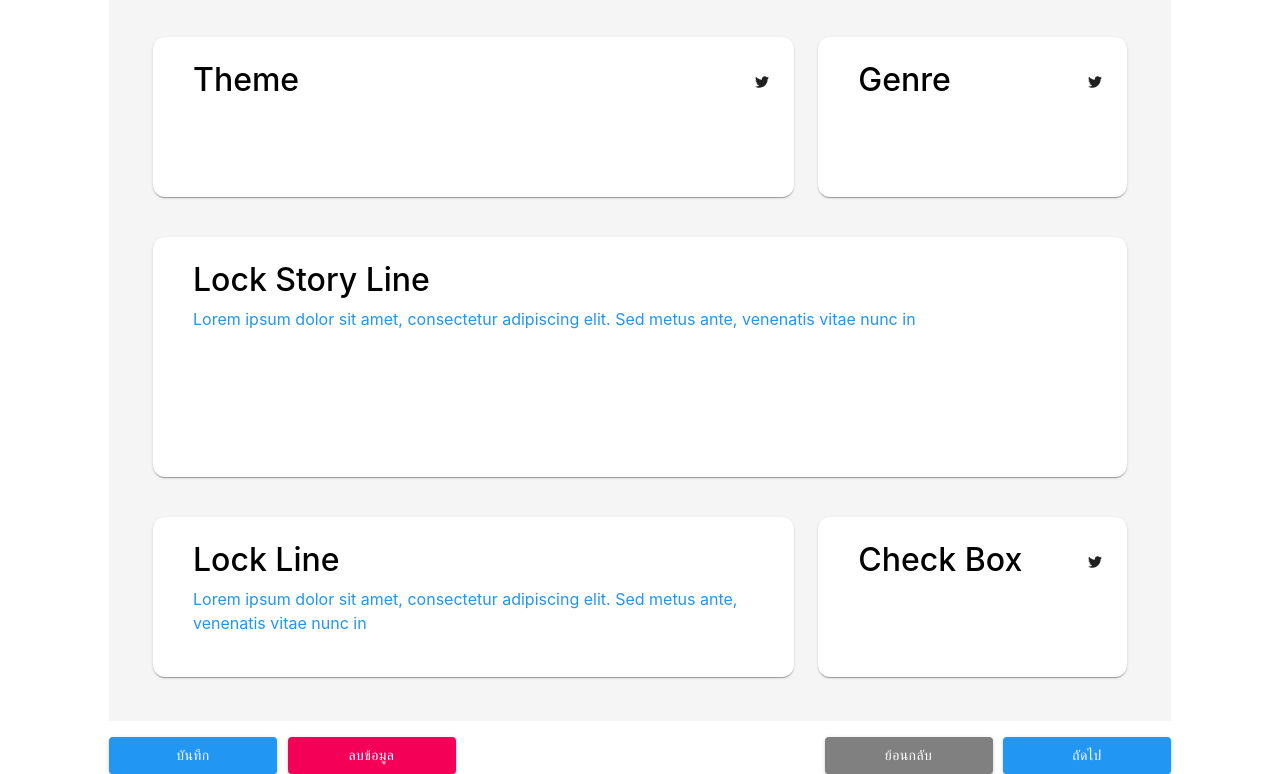
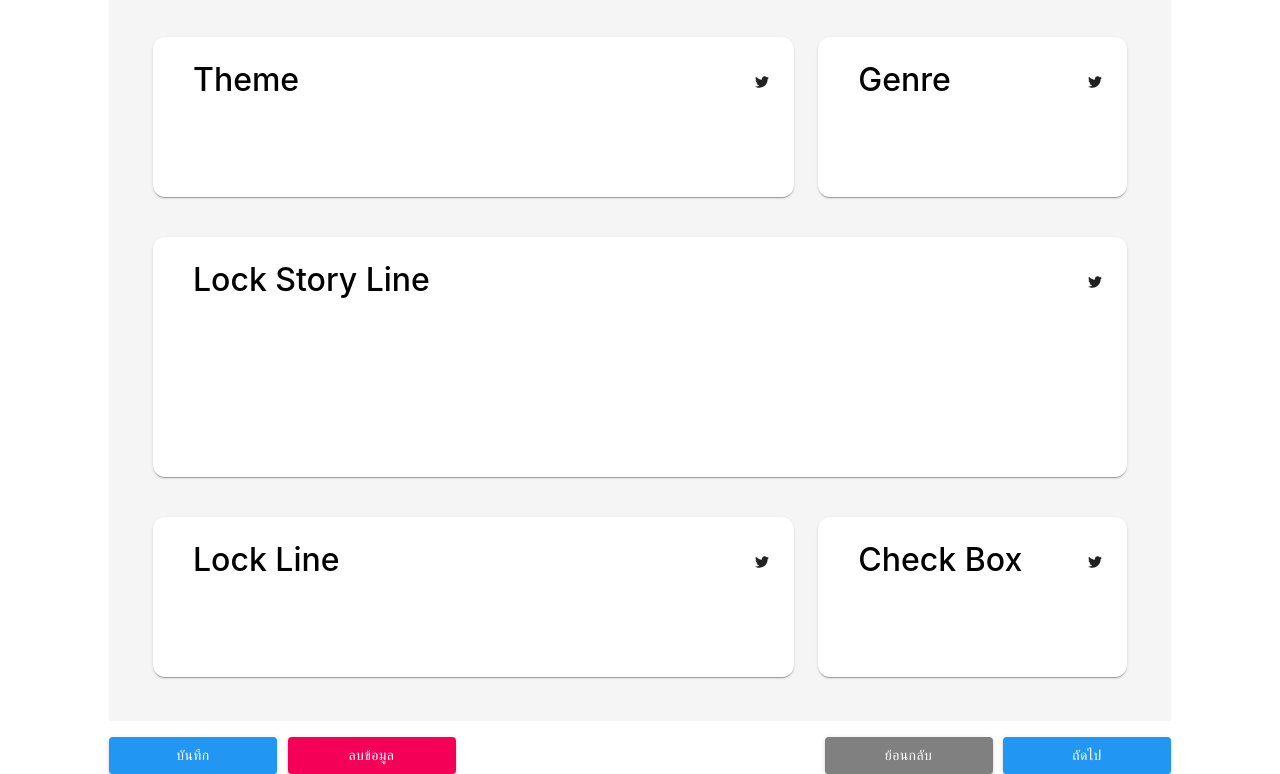
Before and after one commit to herorshi/story-bow-UI, a React (Create React App) app: page /CoveragePage in a window 1280 px wide. Shown: the part 563-1337 px from the top of the page. Built offline with nearby package versions, Linux system fonts and the light colour scheme.

Commit message:
coverageBoard edit function lockline lockstoryline

```diff
--- a/src/App.css
+++ b/src/App.css
@@ -46,6 +46,8 @@ h1 {
 }
 
 .cardtext {
+  overflow: auto;
+  word-wrap: break-word;
   padding-left: 2em;
 }
 .flexend {
--- a/src/component/CoverageBoard.js
+++ b/src/component/CoverageBoard.js
@@ -43,14 +43,18 @@ export default function CoverageBoard(props) {
   const setTitle = (title) => {
     setCoverage({ ...coverage, title });
   };
+  const setLockLine = (LockLine) => {
+    setCoverage({ ...coverage, LockLine });
+  };
   const setPremise = (Premise) => {
     setCoverage({ ...coverage, Premise });
   };
   const setTheme = (Theme) => {
     setCoverage({ ...coverage, Theme });
   };
-  const setLockLine = (LockLine) => {
-    setCoverage({ ...coverage, LockLine });
+
+  const setLockStoryLine = (LockStoryLine) => {
+    setCoverage({ ...coverage, LockStoryLine });
   };
 
   const handleModalTitle = () => {
@@ -75,6 +79,10 @@ export default function CoverageBoard(props) {
     setModalChoice("Theme");
     handleOpen();
   };
+  const handleLockLine = () => {
+    setModalChoice("LockLine");
+    handleOpen();
+  };
 
   const GenerateCheckBoxDetail = (obj) => {
     let keys = Object.keys(obj);
@@ -85,8 +93,11 @@ export default function CoverageBoard(props) {
     setModalChoice("Use Premise Tool");
     handleOpen();
   };
+  const handleLockStoryLineTool = () => {
+    setModalChoice("Lock Story Line");
+    handleOpen();
+  };
   const handleChange = (event) => {
-    console.log(event.target.value);
     setEditTxt(event.target.value);
   };
 
@@ -135,6 +146,14 @@ export default function CoverageBoard(props) {
               {...editTxtProps}
             ></ModalEditTxt>
           )}
+          {/* LockLine */}
+          {modalChoice == "LockLine" && (
+            <ModalEditTxt
+              InputTitle={pageDetail.LockLine}
+              setTxt={setLockLine}
+              {...editTxtProps}
+            ></ModalEditTxt>
+          )}
           {/* CheckBox */}
           {modalChoice == "CheckBox" && (
             <ModalCheckBox
@@ -170,6 +189,15 @@ export default function CoverageBoard(props) {
               InputTitle={pageDetail.ThemeModal}
               setTxt={setTheme}
               toolName="Idea Theme Tool"
+              {...editTxtProps}
+            ></ModalEditOrTool>
+          )}
+          {/* Lock Story Line */}
+          {modalChoice == "Lock Story Line" && (
+            <ModalEditOrTool
+              InputTitle={pageDetail.LockStoryLineModal}
+              setTxt={setLockStoryLine}
+              toolName="Lock Story Line Tool"
               {...editTxtProps}
             ></ModalEditOrTool>
           )}
@@ -223,19 +251,22 @@ export default function CoverageBoard(props) {
       <Grid item sm={12} md={12}>
         <PaperCard
           title="Lock Story Line"
-          detail="Lorem ipsum dolor sit amet, consectetur adipiscing elit. Sed metus ante, venenatis vitae nunc in"
+          detail={coverage.LockStoryLine}
           detailclname="primary"
           height="15em"
           width="100%"
+          editfn={handleLockStoryLineTool}
+          closeModal={handleClose}
         ></PaperCard>
       </Grid>
       <Grid item sm={12} md={8}>
         <PaperCard
           title="Lock Line"
-          detail="Lorem ipsum dolor sit amet, consectetur adipiscing elit. Sed metus ante, venenatis vitae nunc in"
+          detail={coverage.LockLine}
           detailclname="primary"
           height="10em"
           width="100%"
+          editfn={handleLockLine}
         ></PaperCard>
       </Grid>
       <Grid item sm={12} md={4}>
--- a/src/component/CssTextField.js
+++ b/src/component/CssTextField.js
@@ -24,9 +24,10 @@ const MYCssTextField = withStyles({
   },
 })(TextField);
 export default function CssTextField({ edittxt, handleChange }) {
+
   return (
     <MYCssTextField
-      placeholder="กรุณาระบข้อความ..."
+      placeholder="กรุณาระบุข้อความ..."
       variant="outlined"
       id="custom-css-outlined-input"
       style={{ width: "100%" }}
--- a/src/pageDetail.js
+++ b/src/pageDetail.js
@@ -48,4 +48,14 @@ export default {
     detail:
       "Lorem ipsum dolor sit amet, consectetur adipiscing elit. Sed metus ante, venenatis vitae nunc in, vestibulum pharetra massa.",
   },
+  LockStoryLineModal: {
+    title: "Lock Story Line",
+    detail:
+      "Lorem ipsum dolor sit amet, consectetur adipiscing elit. Sed metus ante, venenatis vitae nunc in, vestibulum pharetra massa.",
+  },
+  LockLine: {
+    title: "Lock Line",
+    detail:
+      "Lorem ipsum dolor sit amet, consectetur adipiscing elit. Sed metus ante, venenatis vitae nunc in, vestibulum pharetra massa.",
+  },
 };
```
